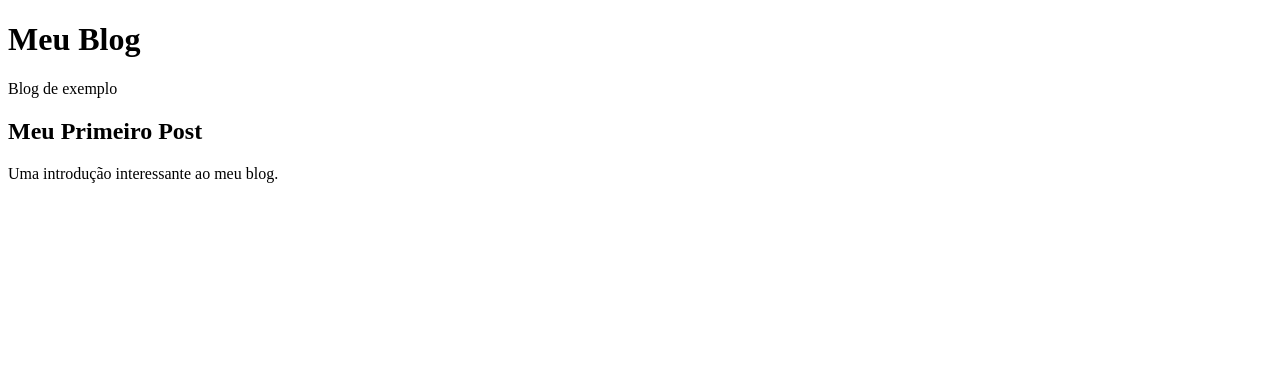
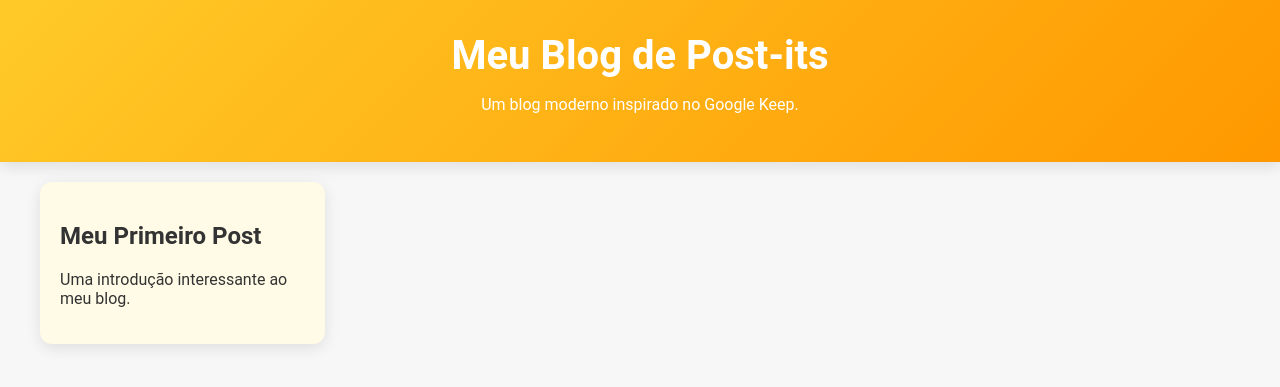
Before and after one commit to arrtthur/meu-blog, a Jekyll site: the page built from index.html, in a window 1280 px wide. Shown: the top 387 px of the page. Built offline with Jekyll 4.4.1, drawn with Linux system fonts in a browser that asks for light colours.

Commit message:
Update _config.yml

```diff
--- a/_config.yml
+++ b/_config.yml
@@ -1,4 +1,4 @@
-baseurl: "/meu-blog"  # Adicione o nome do repositório aqui
-title: "Meu Blog"
-description: "Blog de exemplo"
-url: "https://arrtthur.github.io"
+title: Meu Blog de Post-its
+description: Um blog moderno inspirado no Google Keep.
+baseurl: ""
+url: "https://arrtthur.github.io/meu-blog"
```
